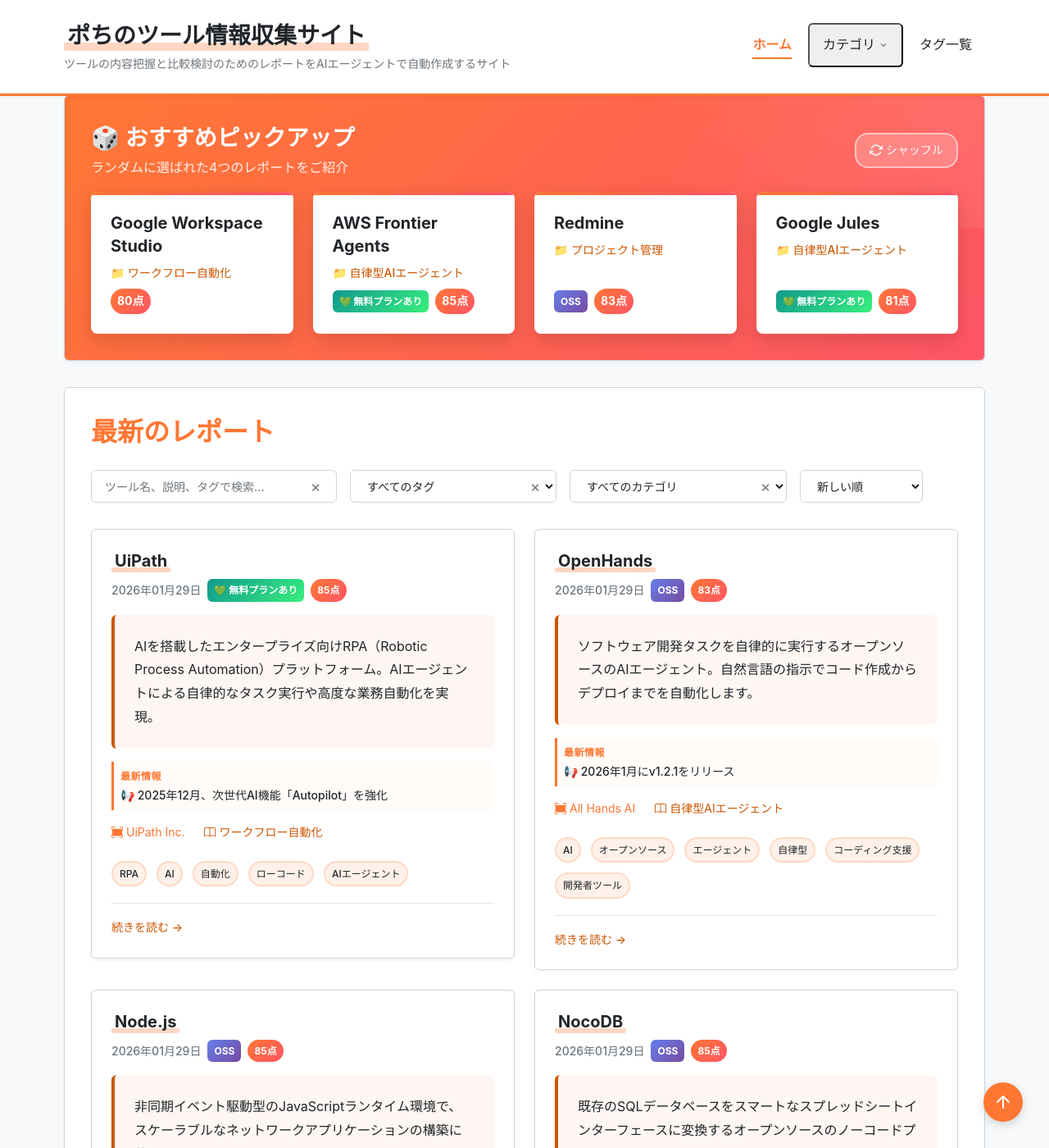
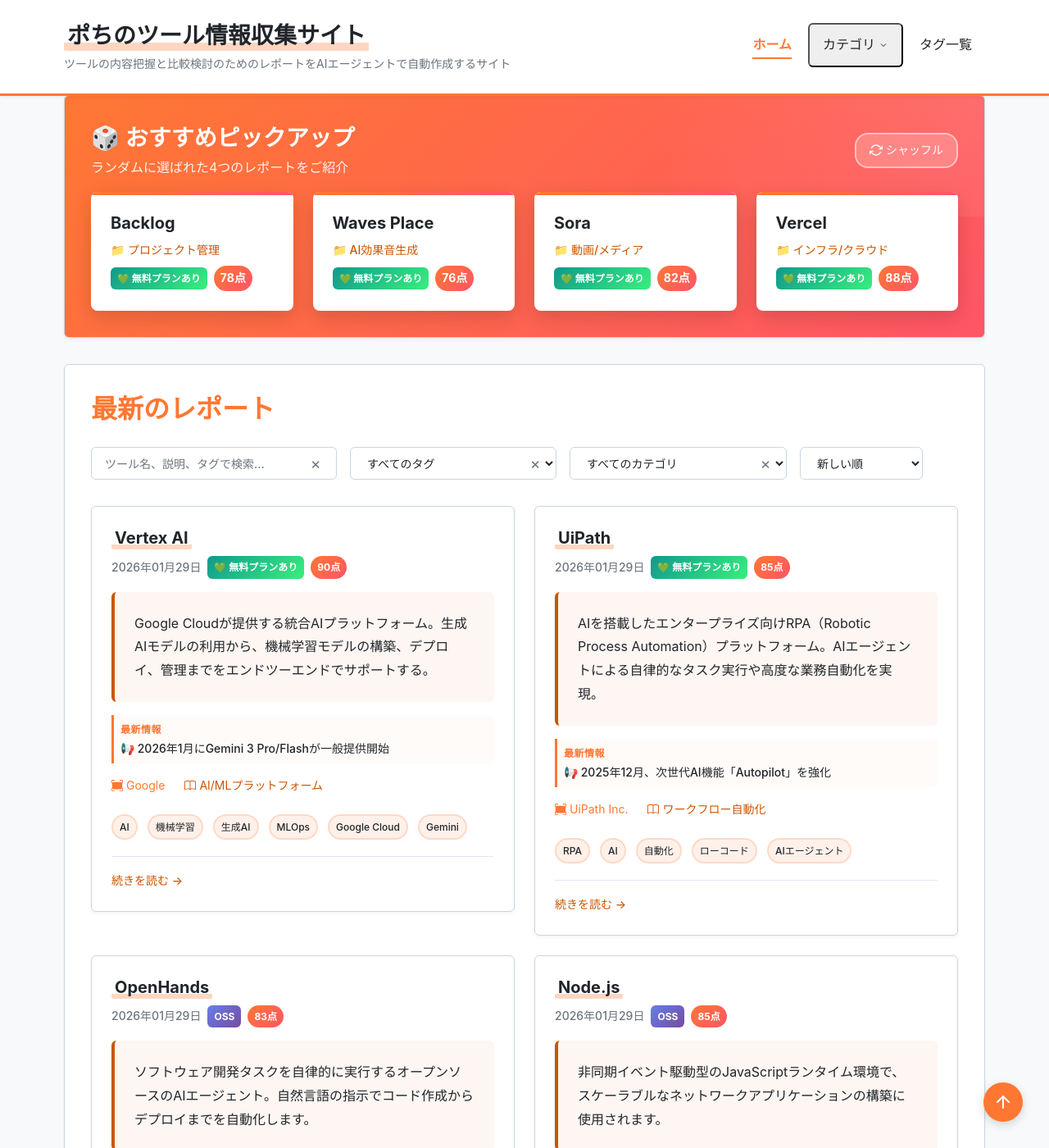
Before and after one commit to aegisfleet/tool-survey-report, a Jekyll site: the page built from index.md, in a window 1280 px wide and 1400 px high, scrolled down 417 px. Shown: the whole window at 82% size. Built offline with Jekyll 4.4.1, drawn with Linux system fonts in a browser that asks for light colours; part of the change alters nothing that is shown.

Commit message:
Add Vertex AI report and update relationships (#631)
Co-authored-by: google-labs-jules[bot] <161369871+google-labs-jules[bot]@users.noreply.github.com>

````diff
--- a/_reports/google-cloud.md
+++ b/_reports/google-cloud.md
@@ -54,7 +54,7 @@ links:
   documentation: "https://cloud.google.com/docs"
 relationships:
   children:
-    - "Vertex AI Studio"
+    - "Vertex AI"
     - "Gemini"
     - "BigQuery"
     - "Kubernetes"
--- a/_reports/vertex-ai-studio.md
+++ b/_reports/vertex-ai-studio.md
@@ -54,7 +54,7 @@ evaluation:
 links:
   documentation: "https://cloud.google.com/vertex-ai/docs"
 relationships:
-  parent: "Google Cloud"
+  parent: "Vertex AI"
   related_tools:
     - "Amazon Bedrock"
     - "Azure AI Studio"
--- /dev/null
+++ b/_reports/vertex-ai.md
@@ -0,0 +1,261 @@
+---
+# === フロントマター ===
+# 【必須項目】
+title: "Vertex AI 調査レポート"
+tool_name: "Vertex AI"
+tool_reading: "バーテックス エーアイ"
+category: "AI/MLプラットフォーム"
+developer: "Google"
+official_site: "https://cloud.google.com/vertex-ai"
+date: "2026-01-29"
+last_updated: "2026-01-29"
+tags:
+  - "AI"
+  - "機械学習"
+  - "生成AI"
+  - "MLOps"
+  - "Google Cloud"
+  - "Gemini"
+description: "Google Cloudが提供する統合AIプラットフォーム。生成AIモデルの利用から、機械学習モデルの構築、デプロイ、管理までをエンドツーエンドでサポートする。"
+
+# 【クイックサマリー】ホーム画面のカード表示用
+quick_summary:
+  has_free_plan: true
+  is_oss: false
+  starting_price: "$300無料クレジット (新規)"
+  target_users:
+    - "MLエンジニア"
+    - "データサイエンティスト"
+    - "アプリケーション開発者"
+  latest_highlight: "2026年1月にGemini 3 Pro/Flashが一般提供開始"
+  update_frequency: "高"
+
+# 【ツール評価】100点満点、基準点70点からの加減算方式
+evaluation:
+  score: 90
+  base_score: 70
+  plus_points:
+    - point: 10
+      reason: "Gemini 3やVeo 3など、Googleの最先端AIモデルを即座に利用可能"
+    - point: 8
+      reason: "データ準備から学習、デプロイ、監視まで、MLOpsの全工程をカバーする包括的な機能"
+    - point: 5
+      reason: "BigQueryとのネイティブな連携により、データ分析とMLのシームレスな統合が可能"
+  minus_points:
+    - point: -3
+      reason: "機能が非常に多岐にわたるため、全体像を把握し使いこなすまでの学習コストが高い"
+  summary: "GoogleのAI技術の粋を集めたプラットフォームであり、生成AI活用から本格的なML開発まで、あらゆるAIニーズに応える強力な基盤。"
+
+# 【任意項目】該当するもののみ記載
+links:
+  documentation: "https://cloud.google.com/vertex-ai/docs"
+relationships:
+  parent: "Google Cloud"
+  children:
+    - "Vertex AI Studio"
+  related_tools:
+    - "Amazon SageMaker"
+    - "Azure AI Studio"
+    - "Databricks"
+---
+
+# **Vertex AI 調査レポート**
+
+## **1. 基本情報**
+
+* **ツール名**: Vertex AI
+* **ツールの読み方**: バーテックス エーアイ
+* **開発元**: Google
+* **公式サイト**: [https://cloud.google.com/vertex-ai](https://cloud.google.com/vertex-ai)
+* **関連リンク**:
+  * ドキュメント: [https://cloud.google.com/vertex-ai/docs](https://cloud.google.com/vertex-ai/docs)
+  * レビューサイト: [G2](https://www.g2.com/products/google-vertex-ai/reviews)
+* **カテゴリ**: AI/MLプラットフォーム
+* **概要**: Vertex AIは、Google Cloudが提供するフルマネージドな機械学習（ML）および生成AIプラットフォーム。データサイエンティストやMLエンジニアが、MLモデルや生成AIアプリケーションを迅速に構築、デプロイ、スケーリングできるように設計されている。AutoMLのようなノーコードツールから、カスタムトレーニング、MLOpsパイプラインまで、幅広いツールセットを統合している。
+
+## **2. 目的と主な利用シーン**
+
+* **解決する課題**:
+  * 分散していたMLツールを一元化し、開発から本番運用までのワークフローを効率化する。
+  * 最新の生成AIモデル（Gemini等）を企業が安全かつ容易にビジネスに統合できるようにする。
+  * MLOpsの実践により、モデルの信頼性、再現性、監視体制を確立する。
+* **想定利用者**:
+  * データサイエンティスト
+  * 機械学習エンジニア (MLOpsエンジニア)
+  * 生成AIアプリケーション開発者
+* **利用シーン**:
+  * **生成AIアプリ開発**: Vertex AI StudioやAgent Builderを使用して、チャットボット、検索アプリ、コンテンツ生成ツールを構築。
+  * **予測モデルの構築**: 売上予測、不正検知、需要予測などのためのMLモデルをAutoMLまたはカスタムコードで開発。
+  * **MLOpsの実践**: Vertex AI Pipelinesを使用して、データ前処理、学習、評価、デプロイのプロセスを自動化・管理。
+  * **エッジAI**: 学習済みモデルをエッジデバイス（モバイル、IoT）向けに最適化して展開。
+
+## **3. 主要機能**
+
+* **Vertex AI Studio**: 生成AIモデル（Gemini, Imagenなど）のプロトタイピング、カスタマイズを行うためのGUIツール。
+* **Model Garden**: Google製（Gemini, PaLM）、OSS（Llama, Mistral）、パートナー製（Claude）など、150以上の基盤モデルを検索・利用できるハブ。
+* **Vertex AI Agent Builder**: RAG（検索拡張生成）やツール利用を組み込んだ、高度な会話型AIエージェントをローコード/ノーコードで構築。
+* **AutoML**: コードを書かずに、画像、表形式データ、テキスト、動画データの高品質なモデルをトレーニング。
+* **Custom Training**: TensorFlow, PyTorch, Scikit-learnなどのフレームワークを使用した、完全なカスタマイズ可能なモデルトレーニング環境。
+* **Vertex AI Pipelines**: Kubeflow PipelinesまたはTensorFlow Extended (TFX) をベースにした、ポータブルでスケーラブルなMLワークフローのオーケストレーション。
+* **Feature Store**: ML特徴量の一元管理、共有、サービングを行い、トレーニングと推論時のデータの整合性を保つ。
+* **Prediction**: 学習済みモデルをHTTPエンドポイントとしてデプロイし、オンライン予測やバッチ予測を提供。
+* **Experiments**: モデルのパラメータやメトリクスを追跡し、実験結果を比較・可視化。
+
+## **4. 開始手順・セットアップ**
+
+* **前提条件**:
+  * Google Cloudアカウントおよびプロジェクト
+  * 請求先アカウントの設定
+* **導入/有効化**:
+  1. Google Cloud Consoleで「Vertex AI」セクションに移動。
+  2. 「Vertex AI API」を有効化する。
+* **初期設定**:
+  * 必要なサービスアカウントの権限設定（IAM）。
+  * ローカル開発環境を利用する場合、`gcloud` CLIとVertex AI SDK for Pythonのインストール:
+    ```bash
+    pip install google-cloud-aiplatform
+    ```
+* **クイックスタート**:
+  * コンソール上のVertex AI Studioで、Geminiモデルに対してプロンプトを入力し、即座にレスポンスを確認する。
+  * または、Python SDKを使用してモデルを呼び出す:
+    ```python
+    import vertexai
+    from vertexai.generative_models import GenerativeModel
+
+    vertexai.init(project="your-project-id", location="us-central1")
+    model = GenerativeModel("gemini-1.5-flash")
+    response = model.generate_content("Vertex AIについて教えて")
+    print(response.text)
+    ```
+
+## **5. 特徴・強み (Pros)**
+
+* **GoogleのAI技術への即時アクセス**: Google DeepMindが開発する最新のGeminiモデルや、高性能なTPUインフラをいち早く利用できる。
+* **統合されたプラットフォーム**: 生成AIと従来の予測系AI（Predictive AI）が単一のプラットフォームに統合されており、データの共有や運用の統一が容易。
+* **強力なデータ連携**: BigQuery内のデータに対して直接MLモデルを実行したり（BigQuery ML）、データセットをシームレスにVertex AIに取り込んだりできる。
+* **エンドツーエンドのMLOps**: 実験管理からパイプライン、モデルレジストリ、モニタリングまで、MLライフサイクル全体をカバーするツール群が標準で揃っている。
+
+## **6. 弱み・注意点 (Cons)**
+
+* **学習コスト**: 機能が非常に豊富かつ専門的であるため、初心者が全体像を理解し使いこなすには時間がかかる。
+* **複雑な料金体系**: コンピュートリソース、ストレージ、APIコール数など、課金要素が多岐にわたり、正確なコスト見積もりが難しい場合がある。
+* **リージョン制限**: 一部の最新モデルや機能（特にTPUやプレビュー機能）は、利用可能なリージョンが限定されている場合がある。
+
+## **7. 料金プラン**
+
+Vertex AIは従量課金制を採用している。初期費用や解約金はない。
+
+| 機能カテゴリ | 料金体系 | 目安 |
+|---|---|---|
+| **生成AI (Gemini等)** | 文字数/画像数/秒数による従量課金 | Gemini 1.5 Flash: 入力 $0.075/1M char, 出力 $0.3/1M char |
+| **AutoML / Custom Training** | コンピュート時間 (Node hour) | マシンタイプとアクセラレータ(GPU/TPU)による。例: n1-standard-4 + T4 GPU |
+| **Prediction (Online)** | ノード稼働時間 | デプロイしたエンドポイントの稼働時間に対して課金 |
+| **Vector Search** | ノード稼働時間 + データ量 | インデックスのサイズとクエリ処理能力に応じた課金 |
+
+* **無料トライアル**: 新規Google Cloudユーザーには$300分の無料クレジットが付与される。
+
+## **8. 導入実績・事例**
+
+* **導入企業**: Fox Sports, GE Appliances, Wendy's, メルカリ, 楽天グループなど。
+* **導入事例**:
+  * **Wendy's**: Vertex AIを利用してドライブスルーの注文受付を自動化し、サービス速度と正確性を向上。
+  * **GE Appliances**: 生成AIを活用して、消費者が自分好みのレシピを作成できる機能「Flavorly」を開発。
+  * **メルカリ**: 出品時の商品説明文の自動生成や、不正検知システムにVertex AIを活用。
+* **対象業界**: 小売、金融、メディア、製造、ヘルスケアなど全産業。
+
+## **9. サポート体制**
+
+* **ドキュメント**: [公式ドキュメント](https://cloud.google.com/vertex-ai/docs)は非常に包括的で、チュートリアル、APIリファレンス、ベストプラクティスガイドが充実している。
+* **コミュニティ**: Google Cloud Community, Stack Overflow, GitHubなどで活発な情報交換が行われている。
+* **公式サポート**: Google Cloudのサポートプラン（Basic, Standard, Enhanced, Premium）に準じて提供される。
+
+## **10. エコシステムと連携**
+
+### **10.1 API・外部サービス連携**
+* **API**: REST, gRPC APIを提供。Python, Java, Node.js, Goなどのクライアントライブラリが利用可能。
+* **外部連携**: LangChain, LlamaIndexなどの一般的なLLMフレームワークとネイティブに統合されており、開発が容易。
+
+### **10.2 技術スタックとの相性**
+
+| 技術スタック | 相性 | メリット・推奨理由 | 懸念点・注意点 |
+|:---|:---:|:---|:---|
+| **Python (Pandas/Scikit-learn)** | ◎ | 公式SDKが最も充実しており、Notebooks環境との親和性が抜群。 | 特になし。 |
+| **TensorFlow / Keras** | ◎ | Google製フレームワークのため、TFXやTPUなどのサポートが手厚い。 | 特になし。 |
+| **PyTorch** | ◯ | 予め構築されたコンテナが用意されており、問題なく利用可能。 | TensorFlowほど最適化が進んでいない場合がある。 |
+| **Kubeflow** | ◎ | Vertex AI PipelinesはKubeflow Pipelinesと互換性があり、移行が容易。 | 特になし。 |
+
+## **11. セキュリティとコンプライアンス**
+
+* **認証**: IAMによるきめ細かなアクセス制御、VPC Service Controlsによる境界防御。
+* **データ管理**: 顧客データはGoogleのモデル学習には使用されない（明示的に許可しない限り）。CMEK（顧客管理暗号鍵）対応。
+* **準拠規格**: ISO 27001, SOC 1/2/3, HIPAA, GDPR, FedRAMPなど主要な国際基準に準拠。
+
+## **12. 操作性 (UI/UX) と学習コスト**
+
+* **UI/UX**: Google Cloud Consoleの一部として提供され、統一感のあるデザイン。StudioやNotebooksは直感的だが、MLOps系の設定画面は専門知識が必要。
+* **学習コスト**: コンセプトが多岐にわたるため、初学者が全体を把握するには時間がかかる。「Generative AI on Vertex AI」のような学習パス（コース）が提供されている。
+
+## **13. ベストプラクティス**
+
+* **効果的な活用法**:
+  * **プロトタイプから本番へ**: Vertex AI Studioでプロンプトを試行し、良い結果が得られたら「コードを取得」機能でSDKコードを生成し、アプリに組み込む。
+  * **パイプラインの活用**: 単発のスクリプト実行ではなく、Vertex AI Pipelinesを使用してワークフローをコード化・自動化し、再学習を容易にする。
+* **陥りやすい罠**:
+  * **コスト管理不足**: 開発用のエンドポイントやNotebookインスタンスを立ち上げたまま放置し、課金が発生し続ける（自動停止設定を活用すべき）。
+  * **モデルの塩漬け**: デプロイ後のモデル監視（Model Monitoring）を怠り、データドリフトによる精度低下に気づかない。
+
+## **14. ユーザーの声（レビュー分析）**
+
+* **調査対象**: G2, Capterra
+* **総合評価**: 4.4/5.0 (G2)
+* **ポジティブな評価**:
+  * 「MLモデルのライフサイクル全体を管理できる統合環境として非常に優秀。」
+  * 「AutoMLの精度が高く、専門知識がなくても実用的なモデルが作れる。」
+  * 「Geminiモデルの性能向上とコスト低下が著しい。」
+* **ネガティブな評価 / 改善要望**:
+  * 「ドキュメントが更新に追いついていない箇所があり、混乱することがある。」
+  * 「エラーメッセージが不親切で、デバッグに時間がかかることがある。」
+  * 「UIの動作が重い時がある。」
+
+## **15. 直近半年のアップデート情報**
+
+* **2026-01-20**: **Gemini 3 Pro/Flash** が一般提供開始（GA）。推論能力と処理速度が大幅に向上。
+* **2026-01-13**: **Veo 3.1**（動画生成モデル）のアップデート。参照画像からの動画生成に対応。
+* **2025-12-10**: **TPU v7** 搭載のトレーニングジョブがプレビュー公開。
+* **2025-11-15**: **Agentspace** (Agent Builderの進化版) がローンチ。エージェント共有と管理が容易に。
+* **2025-10-25**: **Vertex AI Search** に新しいRAG機能（ハイブリッド検索の強化）が追加。
+* **2025-09-01**: **Model Garden** にLlama 4, Mistral Large 2などの最新OSSモデルが追加。
+
+(出典: [Vertex AI Release Notes](https://cloud.google.com/vertex-ai/docs/release-notes))
+
+## **16. 類似ツールとの比較**
+
+### **16.1 機能比較表 (星取表)**
+
+| 機能カテゴリ | 機能項目 | Vertex AI | Amazon SageMaker | Azure AI |
+|:---:|:---|:---:|:---:|:---:|
+| **生成AI** | 基盤モデル | ◎<br><small>Gemini/PaLM</small> | ◯<br><small>Bedrock連携</small> | ◎<br><small>OpenAI連携</small> |
+| **開発環境** | Notebooks | ◎<br><small>Colab Enterprise</small> | ◎<br><small>Studio Lab</small> | ◯<br><small>ML Studio</small> |
+| **MLOps** | パイプライン | ◎<br><small>Kubeflowベース</small> | ◎<br><small>独自のパイプライン</small> | ◯<br><small>Azure DevOps連携</small> |
+| **データ連携** | DWH統合 | ◎<br><small>BigQuery ML</small> | ◯<br><small>Redshift ML</small> | ◯<br><small>Synapse ML</small> |
+
+### **16.2 詳細比較**
+
+| ツール名 | 特徴 | 強み | 弱み | 選択肢となるケース |
+|---|---|---|---|---|
+| **Vertex AI** | GoogleのAI技術とBigQueryとの統合が特徴。 | 生成AI（Gemini）と従来のML開発が単一プラットフォームで完結する。データ分析との距離が近い。 | AWS/Azureに比べるとエンタープライズ市場シェアは低い。 | Google Cloudを利用している、またはGeminiモデルを最大限活用したい場合。 |
+| **Amazon SageMaker** | AWSエコシステムにおけるML開発の標準。機能が極めて豊富。 | 圧倒的な機能数とカスタマイズ性。AWS上のデータとの連携。 | 機能が多すぎて複雑化している。生成AI利用にはBedrockとの使い分けが必要。 | AWSをメインクラウドとしており、高度なMLワークフローを構築したい場合。 |
+| **Azure AI Studio** | OpenAIとの強力なパートナーシップ。Microsoft製品との連携。 | GPT-4などのOpenAIモデルをAzureのセキュリティ下で使える。Office連携。 | Azure以外の環境への展開が難しい場合がある。 | OpenAIのモデルをエンタープライズ環境で利用したい、Microsoft製品中心の組織。 |
+
+## **17. 総評**
+
+* **総合的な評価**:
+  Vertex AIは、Googleが長年培ってきたAI/MLの知見（TensorFlow, TPU, DeepMindのモデルなど）を凝縮した、極めて完成度の高いプラットフォームである。特に近年は「生成AIファースト」を掲げ、Geminiモデルを中心としたエコシステム整備が急速に進んでいる。データ（BigQuery）とAI（Vertex AI）のシームレスな統合は他社にはない大きな強みであり、データドリブンなAI開発を目指す組織にとって理想的な環境と言える。
+* **推奨されるチームやプロジェクト**:
+  * 生成AIを活用した新規サービスを迅速に立ち上げたいチーム。
+  * 既にGoogle Cloud（特にBigQuery）を利用しており、データ資産をAIで活用したい企業。
+  * Kubeflowなどを用いた標準的なMLOpsパイプラインを構築・運用したいMLエンジニアチーム。
+* **選択時のポイント**:
+  * **生成AIモデル**: Geminiの性能やコストパフォーマンスを評価し、それがビジネス要件に合致するか。
+  * **データ基盤**: データがどこにあるか。Google CloudにあるならVertex AI一択。
+  * **スキルセット**: チームがPythonやJupyter Notebook、Docker/Kubernetesといった技術に慣れているか（Vertex AIはこれらと親和性が高い）。
````
